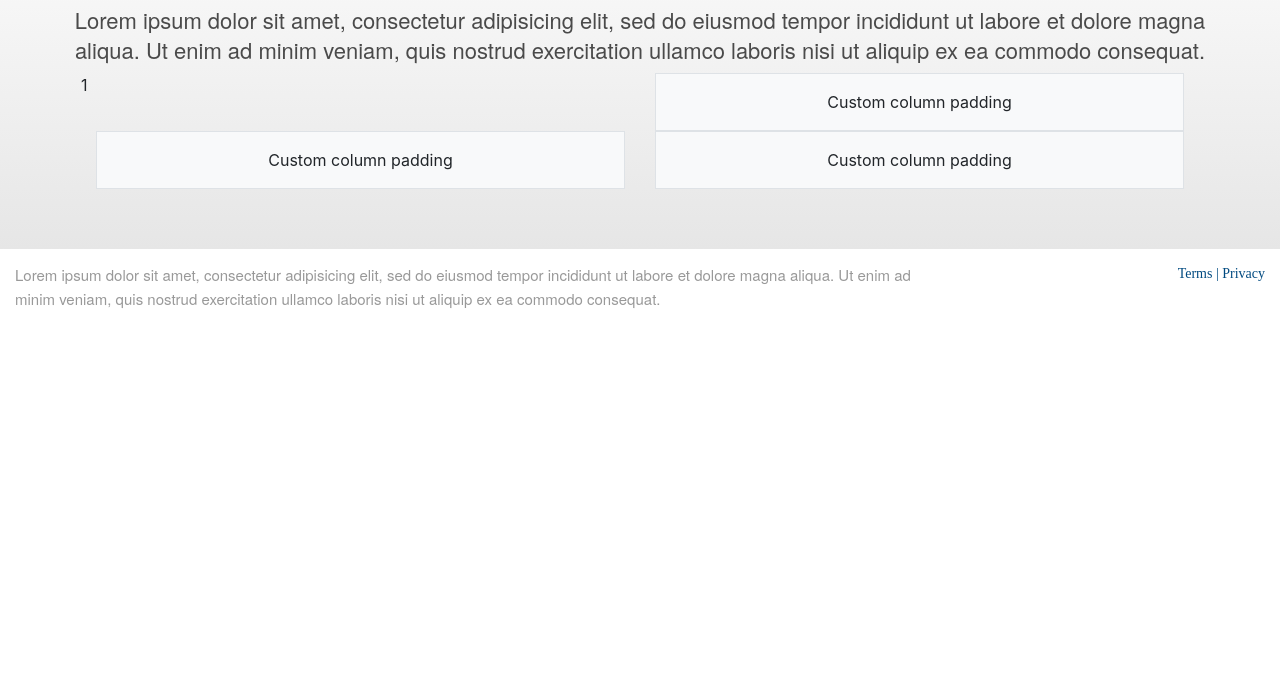
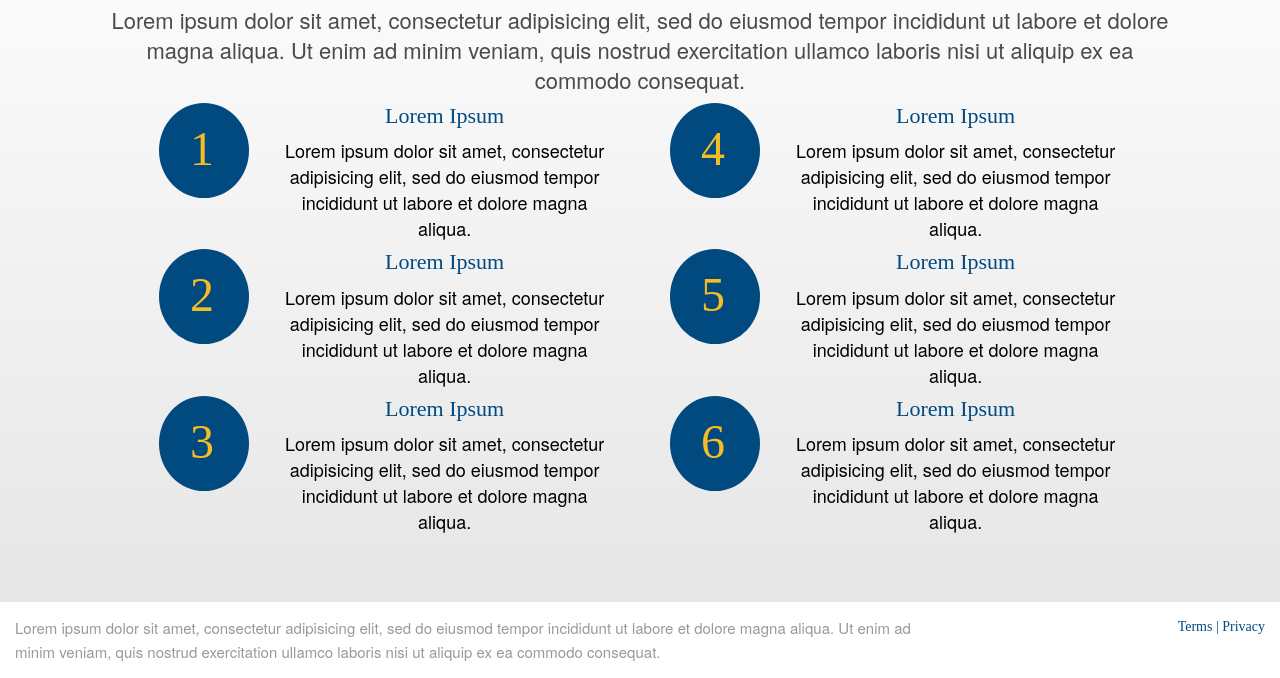
Before and after one commit to KevinMatamoros/testLTVCo, a plain HTML site: page index.html in a window 1280 px wide. Shown: the part 424-1102 px from the top of the page. Before the commit the page ends 800 px from the top, so only its background shows below. Drawn offline with nearby package versions, Linux system fonts and the light colour scheme.

Commit message:
updates in content and style

```diff
--- a/index.html
+++ b/index.html
@@ -14,8 +14,10 @@
 </head>
 
 <body>
+    <!-- HEADER -->
     <div class="header container-fluid">
-        <nav class="navbar navbar-light ml-5 mr-5 pl-5 pr-5">
+        <div class="container">
+            <nav class="navbar navbar-light ">
                 <i class="icon-logo"></i>
                 <ul class="nav justify-content-end">
                     <li class="nav-item">
@@ -26,7 +28,9 @@
                     </li>
                 </ul>
             </nav>
-        <div id="infoSection" class="container ml-5 mr-5 pl-5 pr-5">
+        </div>
+        <!-- SEARCH SECTION -->
+        <div id="infoSection" class="container pl-5 pr-5">
             <h1>Search Any Email Address</h1>
             <span class="primary-span">Start Here</span>
             <span class="secondary-span"> - Look up the owner's name, photos and online profiles. See what you find!</span>
@@ -70,8 +74,9 @@
             </div>
         </div>
     </footer>
+
     <script src="https://ajax.googleapis.com/ajax/libs/jquery/3.5.1/jquery.min.js"></script>
-    <script type="text/javascript"  src="./public/js/data.js"></script>
+    <script type="text/javascript" src="./public/js/data.js"></script>
     <script type="text/javascript" src="./public/js/functions.js"></script>
 </body>
 
--- a/public/Stylesheet/components/content.css
+++ b/public/Stylesheet/components/content.css
@@ -52,3 +52,32 @@
     text-align: center;
     line-height: 32px;
 }
+
+.ball {
+    background: #004A80;
+    padding: 10px 36px 5px 31px;
+    border-radius: 50%;
+}
+
+.ball .number {
+    font-family: HelveticaNeue-Bold;
+    font-size: 48px;
+    color: #F6BC25;
+    letter-spacing: 0;
+    text-align: center;
+}
+
+.ball-title {
+    font-family: HelveticaNeue-Bold;
+    font-size: 22px;
+    color: #004A80;
+    letter-spacing: 0;
+}
+
+.ball-subtitle {
+    font-family: HelveticaNeue;
+    font-size: 18px;
+    color: #000000;
+    letter-spacing: 0;
+    line-height: 26px;
+}
--- a/public/Stylesheet/index.css
+++ b/public/Stylesheet/index.css
@@ -36,7 +36,7 @@ html, body { overflow-x: hidden; }
     font-size: 18px ;
     padding-left: 10px;
     border-radius: 3px;
-    width: 780px;
+    width: 80% !important;
     height: 70px !important;
     border-radius: 6px !important;
     border-color: transparent;
@@ -48,7 +48,7 @@ html, body { overflow-x: hidden; }
     font-size: 18px ;
     padding-left: 10px;
     border-radius: 3px;
-    width: 780px;
+    width: 80% !important;
     height: 70px !important;
     border-radius: 6px !important;
     border-color: transparent;
--- a/public/js/data.js
+++ b/public/js/data.js
@@ -1,29 +1,104 @@
 contentData = `
+    <div class="container-fluid pr-5 pl-5">
         <h1 class="title">Reverse Email Lookup</h1>
         <h2 class="subtitle px-2">Lorem ipsum dolor sit amet, consectetur adipisicing elit, sed do eiusmod tempor incididunt ut labore et dolore magna
             aliqua. Ut enim ad minim veniam, quis nostrud exercitation ullamco laboris nisi ut aliquip ex ea commodo consequat.</h2>
         <div class="container-fluid overflow-hidden px-5">
             <div class="row gy-5">
                 <div class="col-6">
+                    <div class="container">
                         <div class="row">
-                <div>
-                    <span>1</span>
+                            <div class="col-3">
+                                <div class="ball">
+                                    <label class="number">1</label>
                                 </div>
-                <div>
-
+                            </div>
+                            <div class="col-9">
+                                <h2 class="ball-title">Lorem Ipsum</h2>
+                                <h4 class="ball-subtitle">Lorem ipsum dolor sit amet, consectetur adipisicing elit, sed do eiusmod tempor incididunt ut labore et dolore magna aliqua.</h4>
+                            </div>
                         </div>
                     </div>
                 </div>
                 <div class="col-6">
-            <div class="p-3 border bg-light">Custom column padding</div>
+                    <div class="container">
+                        <div class="row">
+                            <div class="col-3">
+                                <div class="ball">
+                                    <label class="number">4</label>
+                                </div>
+                            </div>
+                            <div class="col-9">
+                                <h2 class="ball-title">Lorem Ipsum</h2>
+                                <h4 class="ball-subtitle">Lorem ipsum dolor sit amet, consectetur adipisicing elit, sed do eiusmod tempor incididunt ut labore et dolore magna aliqua.</h4>
+                            </div>
+                        </div>
+                    </div>
                 </div>
             </div>
             <div class="row gy-5">
                 <div class="col-6">
-            <div class="p-3 border bg-light">Custom column padding</div>
+                    <div class="container">
+                        <div class="row">
+                            <div class="col-3">
+                                <div class="ball">
+                                    <label class="number">2</label>
+                                </div>
+                            </div>
+                            <div class="col-9">
+                                <h2 class="ball-title">Lorem Ipsum</h2>
+                                <h4 class="ball-subtitle">Lorem ipsum dolor sit amet, consectetur adipisicing elit, sed do eiusmod tempor incididunt ut labore et dolore magna aliqua.</h4>
+                            </div>
+                        </div>
+                    </div>
                 </div>
                 <div class="col-6">
-            <div class="p-3 border bg-light">Custom column padding</div>
+                    <div class="container">
+                        <div class="row">
+                            <div class="col-3">
+                                <div class="ball">
+                                    <label class="number">5</label>
+                                </div>
+                            </div>
+                            <div class="col-9">
+                                <h2 class="ball-title">Lorem Ipsum</h2>
+                                <h4 class="ball-subtitle">Lorem ipsum dolor sit amet, consectetur adipisicing elit, sed do eiusmod tempor incididunt ut labore et dolore magna aliqua.</h4>
+                            </div>
+                        </div>
+                    </div>
+                </div>
+            </div>
+            <div class="row gy-5">
+                <div class="col-6">
+                    <div class="container">
+                        <div class="row">
+                            <div class="col-3">
+                                <div class="ball">
+                                    <label class="number">3</label>
+                                </div>
+                            </div>
+                            <div class="col-9">
+                                <h2 class="ball-title">Lorem Ipsum</h2>
+                                <h4 class="ball-subtitle">Lorem ipsum dolor sit amet, consectetur adipisicing elit, sed do eiusmod tempor incididunt ut labore et dolore magna aliqua.</h4>
+                            </div>
+                        </div>
+                    </div>
+                </div>
+                <div class="col-6">
+                    <div class="container">
+                        <div class="row">
+                            <div class="col-3">
+                                <div class="ball">
+                                    <label class="number">6</label>
+                                </div>
+                            </div>
+                            <div class="col-9">
+                                <h2 class="ball-title">Lorem Ipsum</h2>
+                                <h4 class="ball-subtitle">Lorem ipsum dolor sit amet, consectetur adipisicing elit, sed do eiusmod tempor incididunt ut labore et dolore magna aliqua.</h4>
+                            </div>
+                        </div>
+                    </div>
+                </div>
             </div>
         </div>
     </div>
```
Lines whose indentation alone changed are shown as unchanged.
